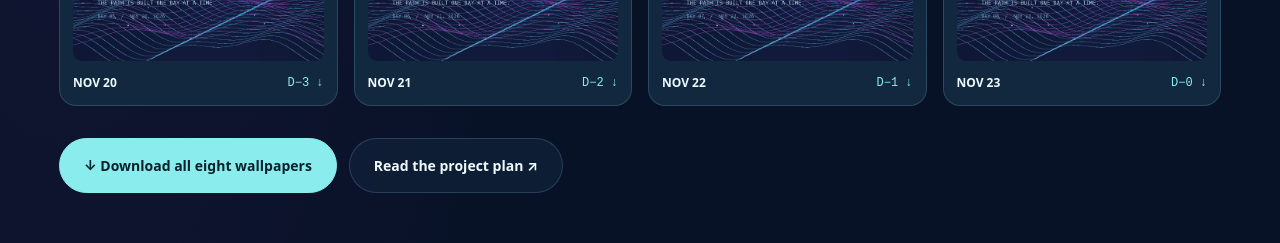
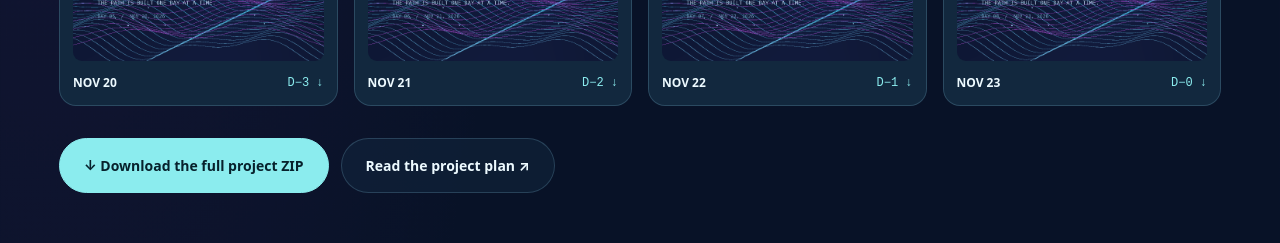
Before and after one commit to redafrix/seven-signals-countdown, a plain HTML site: page index.html in a window 1280 px wide. Shown: the part 3480-3723 px from the top of the page. Drawn offline with Linux system fonts and the light colour scheme.

Commit message:
Finalize working downloads and project URL

```diff
--- a/index.html
+++ b/index.html
@@ -21,7 +21,7 @@ a{color:inherit;text-decoration:none}button{font:inherit}.shell{max-width:1230px
 <p class="due mono">NOVEMBER 23, 2026 • 11:59 PM PACIFIC</p><div class="actions"><a class="btn main" id="today" href="wallpapers/Seven_Signals_01_Nov_16_D7.png" download>↓ Download today's wallpaper</a><a class="btn" href="#mission">Explore the seven signals ↗</a></div></div>
 <div class="stage"><div class="orbit"></div><div class="phone" id="phone"><img id="featured" src="wallpapers/Seven_Signals_01_Nov_16_D7.png" alt="Seven Signals wallpaper"><div class="clock-preview"><strong>10:24</strong><small>MONDAY, NOVEMBER 16</small></div></div><div class="caption">1290 × 2796 PNG • NATIVE CLOCK SAFE</div><button type="button" class="link-button" id="preview" aria-pressed="false">Preview with a clock overlay</button></div></section>
 <section class="section" id="mission"><div class="section-head"><div><div class="eyebrow">01 / THE FLIGHT PLAN</div><h2>Seven days.<br>Seven signals.</h2></div><p>Each waypoint has one achievable goal. Select a date to preview its lock screen and read the next action.</p></div><div class="mission-grid"><div class="steps" id="steps"></div><aside class="detail"><div><div class="eyebrow" id="focus-date">NOV 16</div><div class="detail-num" id="focus-num">01</div><h3 id="focus-title">Choose the deadline</h3><p id="focus-desc">Give the mission a real finish line.</p></div><div><div class="bar"><div class="fill" id="fill"></div></div><div class="detail-footer"><span class="mono" id="focus-count">SIGNAL 01 / 08</span><a class="btn" id="focus-download" href="wallpapers/Seven_Signals_01_Nov_16_D7.png" download>↓ Download this day</a></div></div></aside></div></section>
-<section class="section" id="gallery"><div class="section-head"><div><div class="eyebrow">02 / THE WALLPAPER SERIES</div><h2>A new view<br>every day.</h2></div><p>Wallpapers are deliberate daily snapshots, not auto-updating images. The countdown at the top of this website updates live.</p></div><div class="gallery" id="tiles"></div><div class="actions" style="margin-top:32px"><a class="btn main" href="Seven_Signals_Wallpaper_Pack.zip" download>↓ Download all eight wallpapers</a><a class="btn" href="PROJECT_PLAN_AND_SUBMISSION.md">Read the project plan ↗</a></div></section>
+<section class="section" id="gallery"><div class="section-head"><div><div class="eyebrow">02 / THE WALLPAPER SERIES</div><h2>A new view<br>every day.</h2></div><p>Wallpapers are deliberate daily snapshots, not auto-updating images. The countdown at the top of this website updates live.</p></div><div class="gallery" id="tiles"></div><div class="actions" style="margin-top:32px"><a class="btn main" href="https://github.com/redafrix/seven-signals-countdown/archive/refs/heads/main.zip">↓ Download the full project ZIP</a><a class="btn" href="PROJECT_PLAN_AND_SUBMISSION.md">Read the project plan ↗</a></div></section>
 <section class="section"><div class="section-head"><div><div class="eyebrow">03 / DESIGN INTENT</div><h2>A ritual, not<br>a reminder.</h2></div></div><div class="note"><strong>Seven Signals</strong> turns a deadline into a visible route. Seven orbiting beacons represent the steps before launch. Every new day lights up another checkpoint and changes the one action in focus. A gently mapped landscape suggests progress instead of panic. The top of each wallpaper is intentionally quiet so the phone's real clock, widgets and notifications remain usable.<p><strong>Use it:</strong> download today's PNG, set it as your lock screen, complete its single action, then replace it with the next day's image. Keep the live webpage as a precise time-remaining reference.</p><p><strong>Made with:</strong> ChatGPT for concept/planning, custom Python/Pillow artwork, and HTML/CSS/JavaScript for the live companion. The original Handshake lesson introduces Google Gemini; this project does not claim to have used it.</p></div></section></main><footer class="foot"><span>SEVEN SIGNALS / HANDSHAKE AI SKILLS STUDIO 2026</span><span>DEADLINE: NOV 23, 2026 • 11:59 PM PT</span></footer></div>
 <script>
 var tasks=[
```
